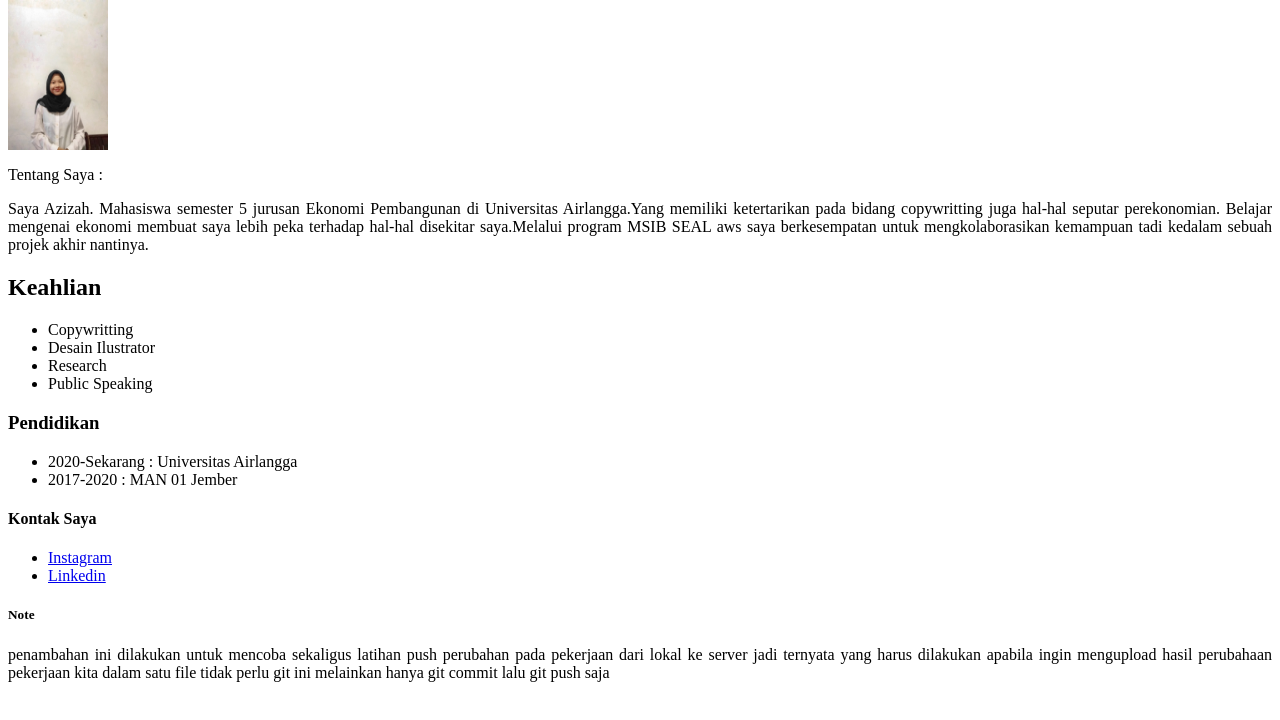
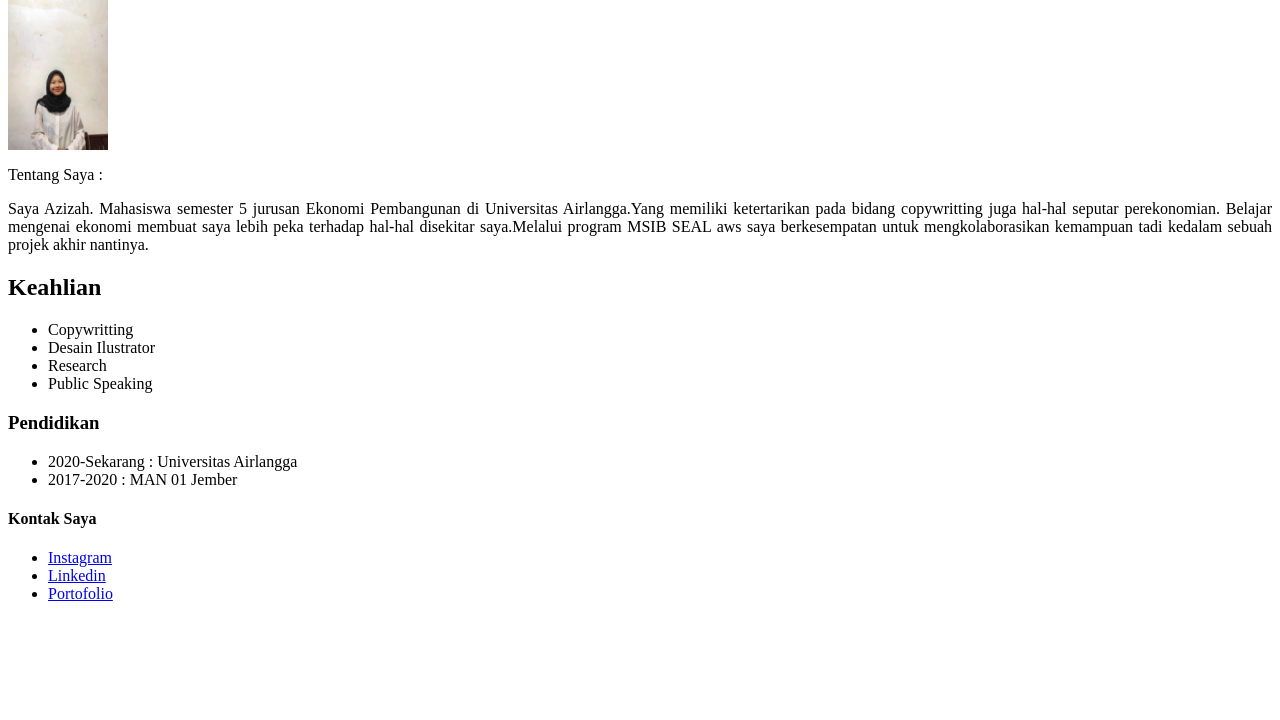
Before and after one commit to putrinuraziza/web-basic-seal, a plain HTML site: page Introduction.html in a window 1280 px wide. Shown: the part 66-786 px from the top of the page. Drawn offline with Linux system fonts and the light colour scheme.

Commit message:
Introduction.html

```diff
--- a/Introduction.html
+++ b/Introduction.html
@@ -28,11 +28,8 @@
         <ul>
         <li><a href="https://www.instagram.com/pnraziza/">Instagram</a></li>
         <li><a href="https://www.linkedin.com/in/putrinuraziza/">Linkedin</a></li>
+        <li><a href="https://github.com/putrinuraziza/web-basic-seal/commit/1f683d5970b605f34b80577ab62add921c29ae69">Portofolio</a></li>
         </ul>
 
-        <h5>Note</h5>
-        <p align="justify">penambahan ini dilakukan untuk mencoba sekaligus latihan push perubahan pada pekerjaan dari lokal ke server
-                           jadi ternyata yang harus dilakukan apabila ingin mengupload hasil perubahaan pekerjaan kita dalam satu file
-                           tidak perlu git ini melainkan hanya git commit lalu git push saja </p>
     </body>
 </html>
```
